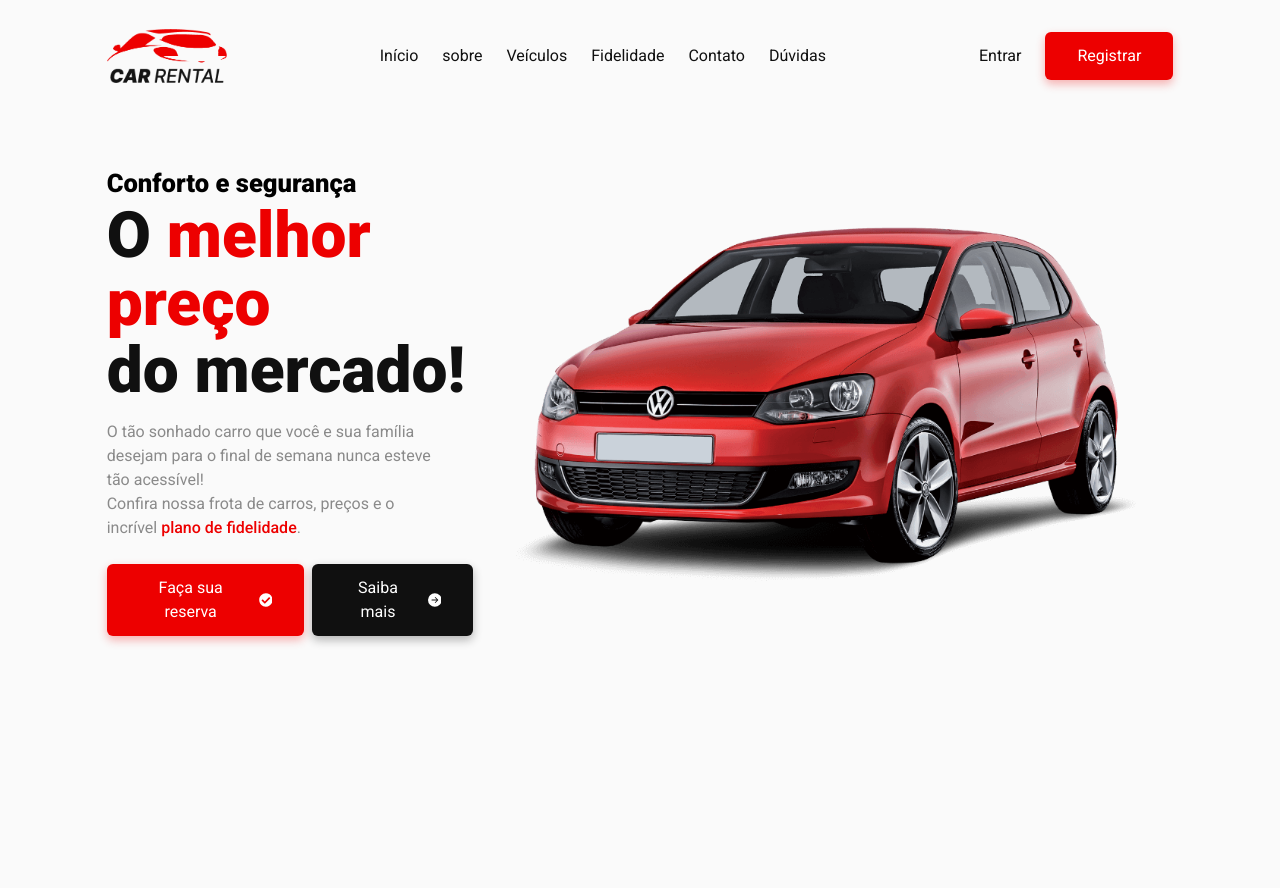
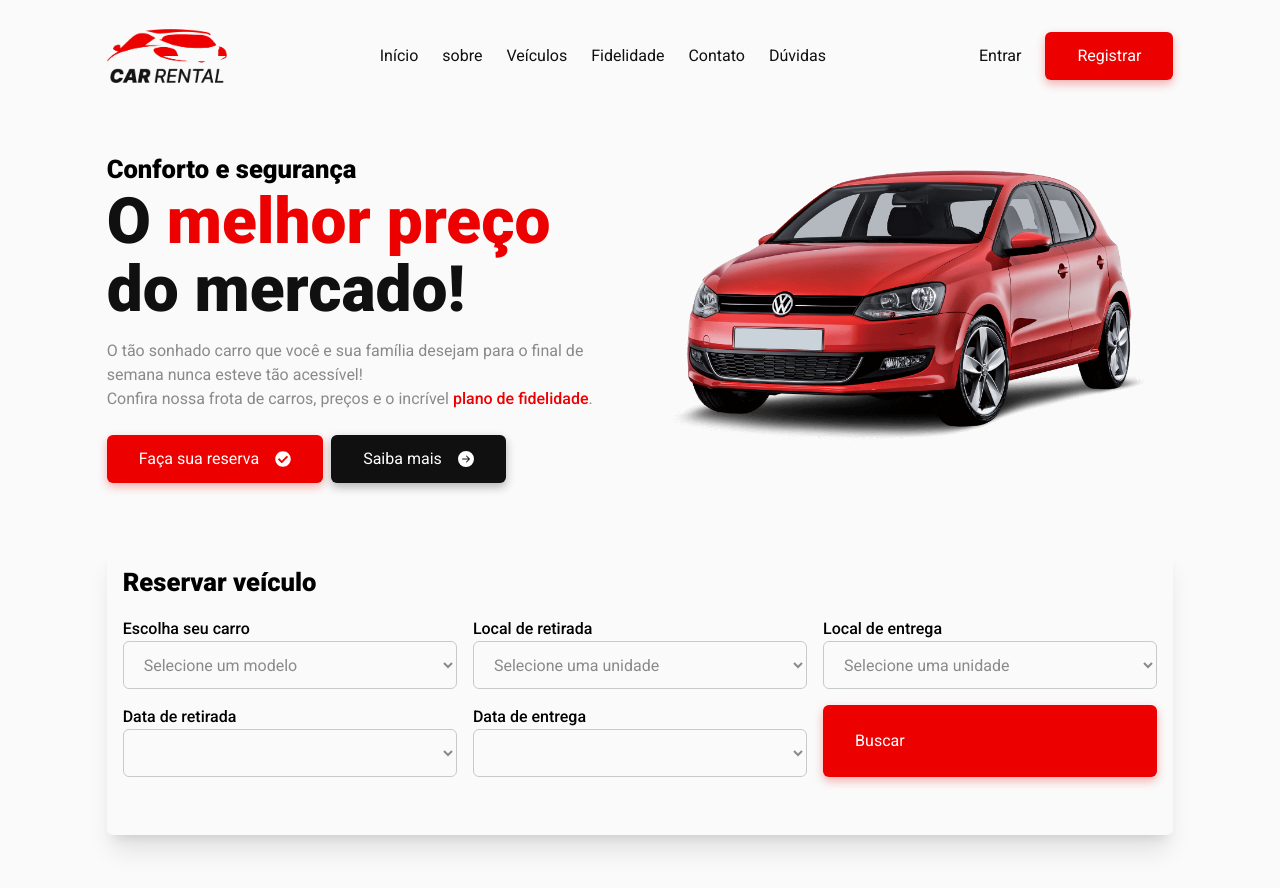
Before and after one commit to henriqfelix/car-rental, a Next.js app: page / in a window 1280 px wide. Shown: the top 888 px of the page. Before the commit the page ends 800 px from the top, so only its background shows below. Built offline with nearby package versions, Linux system fonts and the light colour scheme.

Commit message:
implementação dos inputs e lista de carros e unidades

```diff
--- a/src/app/globals.css
+++ b/src/app/globals.css
@@ -2,9 +2,27 @@
 @tailwind components;
 @tailwind utilities;
 
+* {
+  outline: none;
+}
+
+html {
+  -webkit-tap-highlight-color: none;
+}
+
+/* select {
+  appearance: none;
+  -webkit-appearance: none;
+  -moz-appearance: none;
+} */
+
 Link {
   text-decoration: none;
   list-style: none;
+}
+
+body {
+  height: 3000px;
 }
 
 /* CENTERLIZE */
@@ -19,6 +37,10 @@ Link {
 }
 .ycenter-xbetween {
   justify-content: space-between;
+}
+
+.banner {
+  padding-top: 150px;
 }
 
 /* TEXT */
--- a/src/app/layout.tsx
+++ b/src/app/layout.tsx
@@ -23,7 +23,6 @@ export default function RootLayout({
       <body
         className={`${roboto.className} flex justify-center bg-light-color`}
       >
-        <Header />
         {children}
       </body>
     </html>
--- a/src/components/Header.tsx
+++ b/src/components/Header.tsx
@@ -7,7 +7,7 @@ import Button from "./Button";
 export default function Header() {
   return (
     <header className="h-28 w-screen center fixed bg-light-color">
-      <div className="ycenter-xbetween w-10/12">
+      <div className="min-w-10/12 w-10/12 ycenter-xbetween">
         <Link href={"/"}>
           <Image
             src={logo}
--- a/src/components/Main.tsx
+++ b/src/components/Main.tsx
@@ -2,10 +2,12 @@ import Image from "next/image";
 import car from "../assets/images/car.png";
 import Link from "next/link";
 import Button from "./Button";
+import SelectInput from "./SelectInput";
 
 export default function Main() {
   return (
-    <main className="w-10/12 h-screen center">
+    <main className="w-10/12 banner ">
+      <div className="grid grid-cols-2">
         <div>
           <h2 className="title">Conforto e segurança</h2>
           <h1 className="dark-text super-title">
@@ -34,6 +36,18 @@ export default function Main() {
           </div>
         </div>
         <Image src={car} alt="Imagem de um carro" width={700} />
+      </div>
+      <div className="h-72 w-full mt-16 p-4 bg-light-color rounded-md shadow-xl">
+        <h2 className="title">Reservar veículo</h2>
+        <div className="grid grid-cols-3 grid-rows-2 gap-4 mt-4">
+          <SelectInput title={"Escolha seu carro"} type={"carro"} />
+          <SelectInput title={"Local de retirada"} type={"unidade"} />
+          <SelectInput title={"Local de entrega"} type={"unidade"} />
+          <SelectInput title={"Data de retirada"} />
+          <SelectInput title={"Data de entrega"} />
+          <Button type={"button-1"} text={"Buscar"} />
+        </div>
+      </div>
     </main>
   );
 }
--- /dev/null
+++ b/src/components/SelectInput.tsx
@@ -0,0 +1,47 @@
+import carrosList from "../json/Carros.json";
+import unidadesList from "../json/Unidades.json";
+
+type Props = {
+  title: string;
+  type: string;
+};
+
+export default function SelectInput(props: Props) {
+  const { title, type } = props;
+  let carros = [];
+  let unidades = [];
+
+  if (carros.length === 0) {
+    carros.push(<option>{"Selecione um modelo"}</option>);
+  }
+
+  for (const carro of carrosList) {
+    carros.push(<option>{carro.modelo}</option>);
+  }
+
+  for (const unidade of unidadesList) {
+    unidades.push(<option>{unidade.unidade}</option>);
+  }
+
+  return (
+    <div>
+      <div>
+        <div className="flex flex-col">
+          <label htmlFor="car" className="font-medium">
+            {title}
+          </label>
+          <select
+            name="car"
+            id="car"
+            className=" h-12 px-4 py-2 bg-light-color rounded-md text-gray-text
+                border-solid border border-gray-color focus:border-dark -color overflow-hidden
+                "
+          >
+            {type === "carro" && carros}
+            {type === "unidade" && unidades}
+          </select>
+        </div>
+      </div>
+    </div>
+  );
+}
--- /dev/null
+++ b/src/json/Carros.json
@@ -0,0 +1,86 @@
+[
+  {
+    "modelo": "Kwid",
+    "marca": "Renault",
+    "ano": "2023",
+    "motor": "1.0",
+    "cambio": "Manual",
+    "portas": "4",
+    "ar": "Sim",
+    "direcao": "Elétrica",
+    "combustivel": "Flex",
+    "preco": "105"
+  },
+  {
+    "modelo": "208",
+    "marca": "Peugeot",
+    "ano": "2022",
+    "motor": "1.6",
+    "cambio": "Automático",
+    "portas": "4",
+    "ar": "Sim",
+    "direcao": "Elétrica",
+    "combustivel": "Flex",
+    "preco": "148"
+  },
+  {
+    "modelo": "Cronos",
+    "marca": "Fiat",
+    "ano": "2021",
+    "motor": "1.3",
+    "cambio": "Manual",
+    "portas": "4",
+    "ar": "Sim",
+    "direcao": "Elétrica",
+    "combustivel": "Flex",
+    "preco": "155"
+  },
+  {
+    "modelo": "Pulse",
+    "marca": "Fiat",
+    "ano": "2021",
+    "motor": "1.3",
+    "cambio": "Manual",
+    "portas": "4",
+    "ar": "Sim",
+    "direcao": "Elétrica",
+    "combustivel": "Flex",
+    "preco": "205"
+  },
+  {
+    "modelo": "T-Cross",
+    "marca": "VolksWagen",
+    "ano": "2023",
+    "motor": "1.0 TSI",
+    "cambio": "Automático",
+    "portas": "4",
+    "ar": "Sim",
+    "direcao": "Elétrica",
+    "combustivel": "Flex",
+    "preco": "214"
+  },
+  {
+    "modelo": "Jetta",
+    "marca": "VolksWagen",
+    "ano": "2023",
+    "motor": "2.0",
+    "cambio": "Manual",
+    "portas": "4",
+    "ar": "Sim",
+    "direcao": "Elétrica",
+    "combustivel": "Gasolina",
+    "preco": "294"
+  },
+  {
+    "modelo": "A3 Sportback",
+    "marca": "Audi",
+    "ano": "2023",
+    "motor": "2.0",
+    "cambio": "Manual",
+    "portas": "4",
+    "ar": "Sim",
+    "direcao": "Elétrica",
+    "combustivel": "Gasolina",
+    "preco": "382"
+  }
+]
--- /dev/null
+++ b/src/json/Unidades.json
@@ -0,0 +1,10 @@
+[
+  { "unidade": "Selecione uma unidade" },
+  { "unidade": "São Paulo - SP" },
+  { "unidade": "Santo André - SP" },
+  { "unidade": "Campinas - SP" },
+  { "unidade": "Rio de Janeiro - RJ" },
+  { "unidade": "Curitiba - PR" },
+  { "unidade": "Ponta Grossa - PR" },
+  { "unidade": "Florianópolis - SC" }
+]
--- a/tailwind.config.ts
+++ b/tailwind.config.ts
@@ -12,7 +12,7 @@ const config: Config = {
         "primary-color": "#ED0000",
         "light-color": "#FAFAFA",
         "dark-color": "#101010",
-        "gray-color": "#A8A8A8",
+        "gray-color": "#C9C9C9",
         "gray-text": "#8A8A8A",
       },
     },
```
Lines whose indentation alone changed are shown as unchanged.
